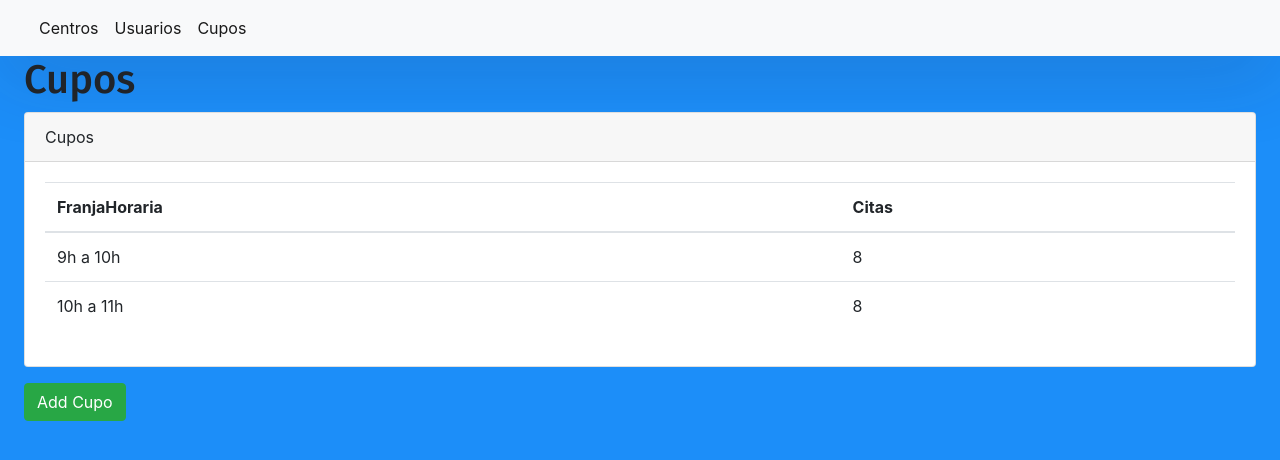
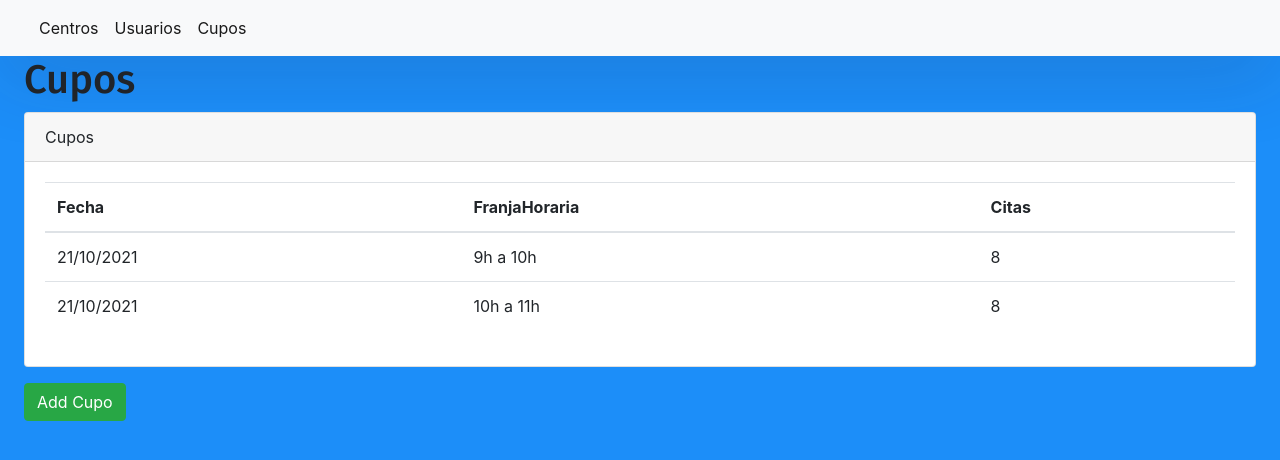
Before and after one commit to ArturoAlcaniz/practicaIntegradaG7-frontend, a React (Create React App) app: page /Cupos in a window 1280 px wide. Shown: the top 460 px of the page. Built offline with nearby package versions, Linux system fonts and the light colour scheme.

Commit message:
Arreglado error en index.js y añadido nuevo campo a cupos para la fecha

```diff
--- a/src/components/Cupos.js
+++ b/src/components/Cupos.js
@@ -17,15 +17,18 @@ export default class Cupos extends Component{
                             <div className="dataTable-container">
                                 <table className="table table-hover">
                                     <thead>
+                                    	<th>Fecha</th>
                                         <th>FranjaHoraria</th>
                                         <th>Citas</th>
                                     </thead>
                                     <tbody>
                                     	<tr>
+                                    		<td>21/10/2021</td>
                                         	<td>9h a 10h</td>
                                         	<td>8</td>
                                         </tr>
                                         <tr>
+                                        	<td>21/10/2021</td>
                                     		<td>10h a 11h</td>
                                     		<td>8</td>
                                     	</tr>
--- a/src/components/FormulariosCupos.js
+++ b/src/components/FormulariosCupos.js
@@ -34,7 +34,11 @@ export default class FormularioCentros extends Component {
 					<div className="dataTable-container">
 						<form onSubmit={this.handleCrearCupo.bind(this)}>
 							<h3>Nuevo Cupo</h3>
-
+							<div className="form-group">
+								<label>Fecha</label>
+								<input type="Fecha" className="form-control" placeholder="Introduzca fecha"
+									onChange={e => this.setState({ fecha: e.target.value })} />
+							</div>
 							<div className="form-group">
 								<label>Horario</label>
 								<input type="Horario" className="form-control" placeholder="Introduzca Franja Horaria"
--- a/src/index.js
+++ b/src/index.js
@@ -24,7 +24,7 @@ function Routing() {
 				<Route path="/Usuarios" exact component={Usuarios} />
 				<Route path="/FormularioUsuarios" exact component={FormularioUsuarios} />
 				<Route path="/Cupos" exact component={Cupos} />
-				<Route path="/FormularioCupos" exact component={FormularioCupos} />
+				<Route path="/FormulariosCupos" exact component={FormularioCupos} />
 			</Router>
 		</div>
 	)
```
